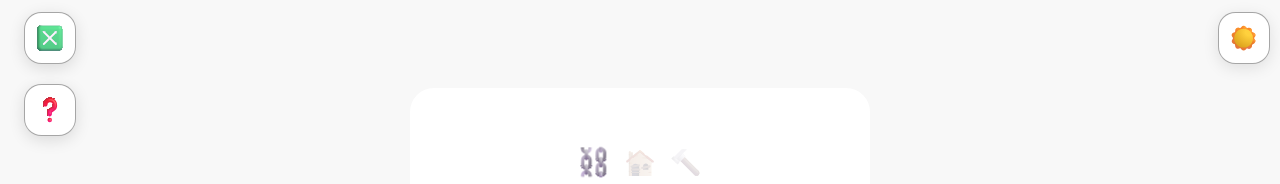
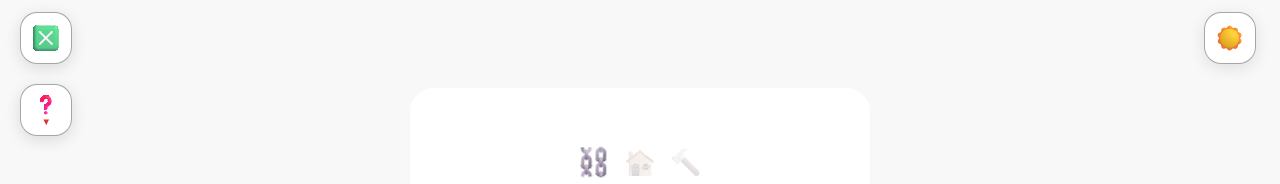
Before and after one commit to ojole/emcrypted, a React (Create React App) app in the folder emcrypted-react/: page /start in a window 1280 px wide. Both pictures are taken after a click on the button "Hint". Shown: the top 184 px of the page. Built offline with nearby package versions, Linux system fonts and the light colour scheme; a web font is replaced by a local one.

Commit message:
Fix emoji resilience and polish game HUD UX

```diff
--- a/emcrypted-react/package.json
+++ b/emcrypted-react/package.json
@@ -24,7 +24,7 @@
     "verify:skin": "node scripts/audit-tones.cjs",
     "compile:puzzles": "node scripts/compile-puzzles.cjs",
     "prestart": "npm run compile:puzzles && npm run sync:emoji",
-    "prebuild": "npm run compile:puzzles && npm run sync:emoji",
+    "prebuild": "rm -rf build && npm run compile:puzzles && npm run sync:emoji",
     "postinstall": "npm run compile:puzzles && npm run sync:emoji"
   },
   "eslintConfig": {
--- a/emcrypted-react/src/App.css
+++ b/emcrypted-react/src/App.css
@@ -205,7 +205,7 @@ body,
 }
 
 .top-right-toggles {
-  right: calc(max(12px, env(safe-area-inset-right)) + 10px);
+  right: calc(max(12px, env(safe-area-inset-right)) + 20px);
 }
 
 .top-left-overlay {
--- a/emcrypted-react/src/components/BetterLuckNextTimeScreen.js
+++ b/emcrypted-react/src/components/BetterLuckNextTimeScreen.js
@@ -150,6 +150,10 @@ const BetterLuckNextTimeScreen = ({ gameData, onNextGame, onHome }) => {
               tokensByCluster
             );
 
+            const showUnicodeFallback =
+              (!renderTokens || renderTokens.length === 0) &&
+              emojiClusters.length > 0;
+
             return (
               <div
                 key={`${line}-${index}`}
@@ -166,6 +170,12 @@ const BetterLuckNextTimeScreen = ({ gameData, onNextGame, onHome }) => {
                           size={28}
                         />
                       ))
+                    : showUnicodeFallback
+                    ? (
+                        <span className="summaryUnicodeFallback">
+                          {emojiClusters.join("")}
+                        </span>
+                      )
                     : null}
                 </div>
                 <div
--- a/emcrypted-react/src/data/Game.css
+++ b/emcrypted-react/src/data/Game.css
@@ -411,6 +411,32 @@ body.theme-dark .result-arrow {
   border-style: solid;
 }
 
+.hintPillToggleContent {
+  display: inline-flex;
+  flex-direction: column;
+  align-items: center;
+  justify-content: center;
+  gap: 1px;
+  line-height: 1;
+}
+
+.hintPillToggleIcon {
+  filter: saturate(1.2) hue-rotate(-12deg) brightness(1.05);
+}
+
+.hintPillChevron {
+  font-size: 10px;
+  font-weight: 700;
+  line-height: 1;
+  color: var(--hint-red);
+  transform: translateY(-1px);
+  transition: transform 0.15s ease;
+}
+
+.hintPillChevron-open {
+  transform: translateY(-1px) rotate(180deg);
+}
+
 .hintPill:hover {
   transform: translateY(-1px);
   box-shadow: 0 6px 18px rgba(0, 0, 0, 0.2);
--- a/emcrypted-react/src/data/Game.js
+++ b/emcrypted-react/src/data/Game.js
@@ -81,6 +81,21 @@ const assetPathForCluster = (cluster) => {
   return `/vendor/fluent-emoji/${toHex(cluster)}.svg`;
 };
 
+const buildTokensFromEmojiString = (emojiString) => {
+  const source = String(emojiString || "");
+  if (!source) return [];
+  return splitGraphemes(source).map((cluster) => {
+    const hex = toHex(cluster);
+    return {
+      cluster,
+      hex,
+      hexBase: stripToneFromHex(hex),
+      hasTone: TONE_REGEX.test(cluster),
+      asset: assetPathForCluster(cluster),
+    };
+  });
+};
+
 const normalizeMovies = (data) => {
   if (!data) return [];
   if (Array.isArray(data)) return data.filter(Boolean);
@@ -113,21 +128,10 @@ const ensureMovieTokens = (movie) => {
           hex,
           hexBase,
           hasTone,
-          asset: token?.asset ?? null,
+          asset: token?.asset || assetPathForCluster(cluster),
         };
       })
-    : baseClusters.map((cluster) => {
-        const hexValue = toHex(cluster);
-        const hasTone = TONE_REGEX.test(cluster);
-        const hexBase = stripToneFromHex(hexValue);
-        return {
-          cluster,
-          hex: hexValue,
-          hexBase,
-          hasTone,
-          asset: null,
-        };
-      });
+    : buildTokensFromEmojiString(output);
 
   const tokenHex =
     Array.isArray(movie.tokenHex) && movie.tokenHex.length === tokens.length
@@ -389,9 +393,46 @@ const Game = ({ onVictory, onExit, refereeData, setRefereeData }) => {
 
   // Apply emoji policy to game tokens
   const policyTokens = useMemo(() => {
-  if (!currentMovie || !Array.isArray(currentMovie.tokens)) return [];
-  const t = applyPolicyToTokens(currentMovie.tokens);
-  return (t && t.length) ? t : currentMovie.tokens;
+    if (!currentMovie) return [];
+
+    const sourceTokens =
+      Array.isArray(currentMovie.tokens) && currentMovie.tokens.length
+        ? currentMovie.tokens
+        : buildTokensFromEmojiString(currentMovie.emojiString || currentMovie.output || "");
+
+    if (!sourceTokens.length) return [];
+
+    const normalizedSourceTokens = sourceTokens.map((token) => {
+      const cluster = token?.cluster || "";
+      const hex = token?.hex || toHex(cluster);
+      return {
+        ...token,
+        cluster,
+        hex,
+        hexBase: token?.hexBase || stripToneFromHex(hex),
+        hasTone: typeof token?.hasTone === "boolean" ? token.hasTone : TONE_REGEX.test(cluster),
+        asset: token?.asset || assetPathForCluster(cluster),
+      };
+    });
+
+    const policyAppliedTokens = applyPolicyToTokens(normalizedSourceTokens);
+    const candidateTokens =
+      Array.isArray(policyAppliedTokens) && policyAppliedTokens.length
+        ? policyAppliedTokens
+        : normalizedSourceTokens;
+
+    return candidateTokens.map((token) => {
+      const cluster = token?.cluster || "";
+      const hex = token?.hex || toHex(cluster);
+      return {
+        ...token,
+        cluster,
+        hex,
+        hexBase: token?.hexBase || stripToneFromHex(hex),
+        hasTone: typeof token?.hasTone === "boolean" ? token.hasTone : TONE_REGEX.test(cluster),
+        asset: token?.asset || assetPathForCluster(cluster),
+      };
+    });
   }, [currentMovie]);
 
   const showHint = useCallback((hintObj) => {
@@ -551,12 +592,21 @@ const Game = ({ onVictory, onExit, refereeData, setRefereeData }) => {
                 setIsHintRailExpanded((prev) => !prev);
               }}
             >
+              <span className="hintPillToggleContent">
                 <EmojiIcon
+                  className="hintPillToggleIcon"
                   asset={questionMarkToken.asset}
                   hex={questionMarkToken.hex}
                   hasTone={questionMarkToken.hasTone}
-                size={28}
+                  size={22}
                 />
+                <span
+                  className={`hintPillChevron ${isHintRailExpanded ? "hintPillChevron-open" : ""}`}
+                  aria-hidden="true"
+                >
+                  ▾
+                </span>
+              </span>
             </button>
 
             {isHintRailExpanded && hintHistory.map((hint) => {
--- a/emcrypted-react/src/index.css
+++ b/emcrypted-react/src/index.css
@@ -22,9 +22,9 @@
   --summaryHeadlineColor: #000;
   --summaryTitleColor: rgba(0, 0, 0, 0.8);
   --summaryStatsColor: rgba(0, 0, 0, 0.6);
-  --scrollbar-thumb: rgba(15, 23, 42, 0.35);
-  --scrollbar-thumb-hover: rgba(15, 23, 42, 0.5);
-  --scrollbar-track: rgba(15, 23, 42, 0.08);
+  --scrollbar-thumb: rgba(88, 96, 112, 0.52);
+  --scrollbar-thumb-hover: rgba(74, 83, 99, 0.72);
+  --scrollbar-track: rgba(88, 96, 112, 0.14);
 }
 
 *, *::before, *::after {
@@ -97,33 +97,48 @@ body.theme-dark {
   --summaryHeadlineColor: #fff;
   --summaryTitleColor: rgba(255, 255, 255, 0.9);
   --summaryStatsColor: rgba(255, 255, 255, 0.7);
-  --scrollbar-thumb: rgba(241, 245, 249, 0.35);
-  --scrollbar-thumb-hover: rgba(241, 245, 249, 0.55);
-  --scrollbar-track: rgba(15, 23, 42, 0.28);
+  --scrollbar-thumb: rgba(176, 190, 220, 0.5);
+  --scrollbar-thumb-hover: rgba(196, 208, 233, 0.72);
+  --scrollbar-track: rgba(95, 110, 146, 0.2);
 }
 
 html::-webkit-scrollbar,
 body::-webkit-scrollbar {
-  width: 12px;
+  width: 8px;
 }
 
 html::-webkit-scrollbar-track,
 body::-webkit-scrollbar-track {
   background: var(--scrollbar-track);
+  border-radius: 999px;
 }
 
 html::-webkit-scrollbar-thumb,
 body::-webkit-scrollbar-thumb {
-  background: var(--scrollbar-thumb);
-  border-radius: 10px;
-  border: 2px solid transparent;
-  background-clip: content-box;
+  border-radius: 999px;
+  border: 1px solid transparent;
+  background:
+    linear-gradient(
+      180deg,
+      rgba(255, 255, 255, 0.42) 0%,
+      rgba(255, 255, 255, 0.12) 42%,
+      rgba(0, 0, 0, 0.1) 100%
+    ),
+    var(--scrollbar-thumb);
+  background-clip: padding-box;
 }
 
 html::-webkit-scrollbar-thumb:hover,
 body::-webkit-scrollbar-thumb:hover {
-  background: var(--scrollbar-thumb-hover);
-  background-clip: content-box;
+  background:
+    linear-gradient(
+      180deg,
+      rgba(255, 255, 255, 0.48) 0%,
+      rgba(255, 255, 255, 0.16) 45%,
+      rgba(0, 0, 0, 0.14) 100%
+    ),
+    var(--scrollbar-thumb-hover);
+  background-clip: padding-box;
 }
 
 body.theme-dark::before {
--- a/emcrypted-react/src/styles.css
+++ b/emcrypted-react/src/styles.css
@@ -294,12 +294,27 @@
 
 .summaryBreakdownRow .emoji-col {
   min-width: 48px;
+  display: flex;
+  flex-wrap: wrap;
+  align-items: center;
+  justify-content: center;
+  gap: 4px;
   text-align: center;
   flex-shrink: 0;
 }
 
 .summaryBreakdownRow .text-col {
   flex: 1;
+}
+
+.summaryUnicodeFallback {
+  display: inline-flex;
+  flex-wrap: wrap;
+  align-items: center;
+  justify-content: center;
+  gap: 2px;
+  font-size: 28px;
+  line-height: 1.15;
 }
 
 .summaryStats {
--- a/emcrypted-react/src/utils/EmojiIcon.js
+++ b/emcrypted-react/src/utils/EmojiIcon.js
@@ -76,9 +76,11 @@ const EmojiIcon = forwardRef(function EmojiIcon(
     [asset, hex, hexFull]
   );
   const [sourceIndex, setSourceIndex] = useState(0);
+  const [hasExhaustedSources, setHasExhaustedSources] = useState(false);
 
   useEffect(() => {
     setSourceIndex(0);
+    setHasExhaustedSources(false);
   }, [sourceCandidates]);
 
   const src = sourceCandidates[sourceIndex] || "";
@@ -88,15 +90,44 @@ const EmojiIcon = forwardRef(function EmojiIcon(
       if (typeof onError === "function") {
         onError(event);
       }
-      setSourceIndex((index) =>
-        index < sourceCandidates.length - 1 ? index + 1 : index
-      );
+      setSourceIndex((index) => {
+        if (index < sourceCandidates.length - 1) {
+          return index + 1;
+        }
+        setHasExhaustedSources(true);
+        return index;
+      });
     },
     [onError, sourceCandidates.length]
   );
 
-  if (!src) {
-    return null;
+  if (!src || hasExhaustedSources) {
+    const fallbackLabel = (cluster || text || alt || "?").trim() || "?";
+    return (
+      <span
+        ref={ref}
+        className={`emoji-icon emoji-fallback ${className}`.trim()}
+        aria-hidden={alt ? undefined : "true"}
+        title={alt || fallbackLabel}
+        data-hex={hexFull || hex || ""}
+        data-has-tone={hasTone ? "true" : "false"}
+        style={{
+          width: size,
+          height: size,
+          display: "inline-flex",
+          alignItems: "center",
+          justifyContent: "center",
+          fontSize: Math.max(12, Math.round(size * 0.82)),
+          lineHeight: 1,
+          maxWidth: "100%",
+          maxHeight: "100%",
+          ...style,
+        }}
+        {...rest}
+      >
+        {fallbackLabel}
+      </span>
+    );
   }
 
   return (
```
Also changed, not shown: emcrypted-react/public/vendor/fluent-emoji/1f61e.svg (added). Lines whose indentation alone changed are shown as unchanged.
